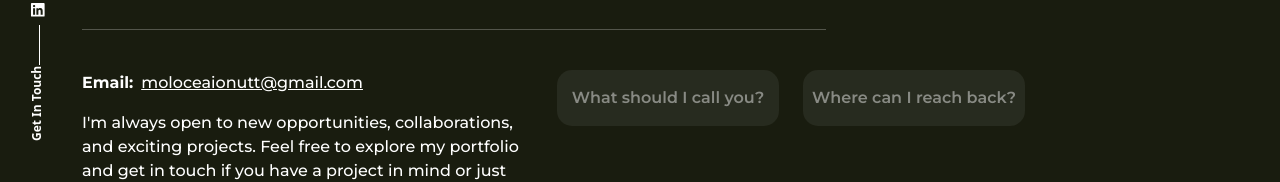
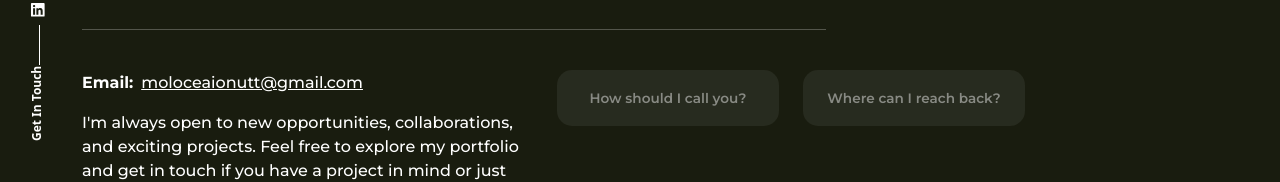
Before and after one commit to msionut28/portfolio, a React (Create React App) app: page /contact in a window 1280 px wide. Shown: the part 324-506 px from the top of the page. Built offline with nearby package versions, Linux system fonts and the light colour scheme.

Commit message:
small css tweaks

```diff
--- a/src/pages/Contact/Contact.jsx
+++ b/src/pages/Contact/Contact.jsx
@@ -113,7 +113,7 @@ const Contact = () => {
                         id="name"
                         name="name"
                         value={form.name}
-                        placeholder="What should I call you?"
+                        placeholder="How should I call you?"
                         onChange={handleChange}
                         required
                       />
--- a/src/pages/Contact/style.css
+++ b/src/pages/Contact/style.css
@@ -51,4 +51,5 @@
     color: rgba(255, 255, 255, 0.45);
     text-align: center;
     font-weight: 600;
+    font-size: 0.85em;
 }
```
